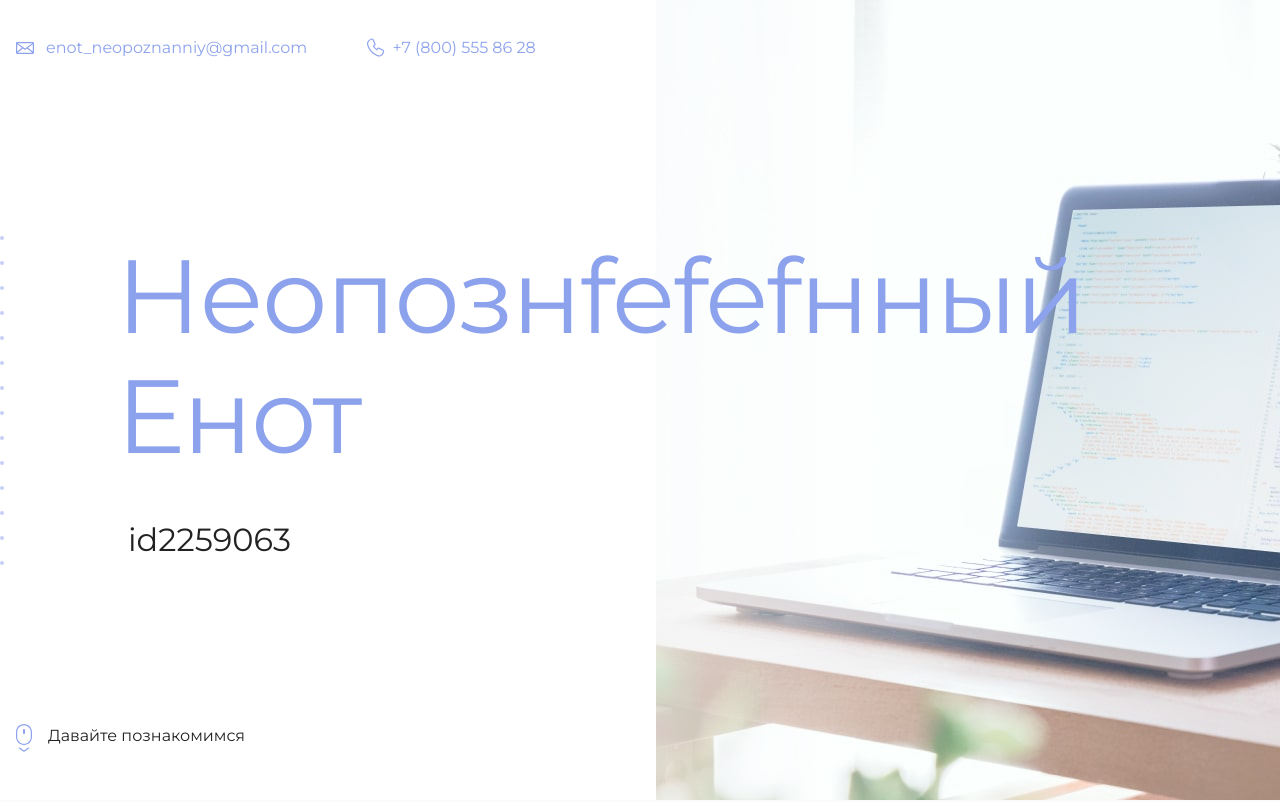
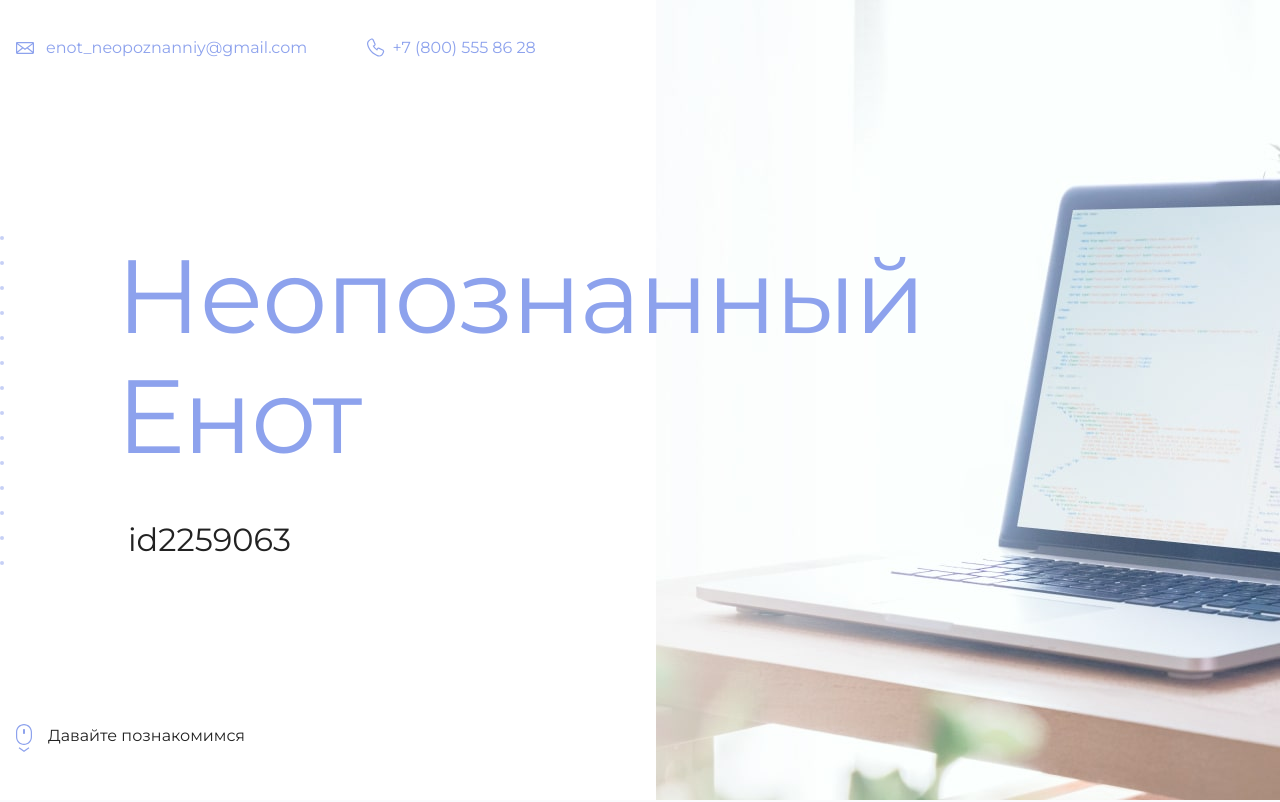
Before and after one commit to do6roetyro/dobroeytro, a plain HTML site: page index.html in a window 1280 px wide. Shown: the top 802 px of the page. Drawn offline with Linux system fonts and the light colour scheme.

Commit message:
Update index.html

```diff
--- a/index.html
+++ b/index.html
@@ -18,7 +18,7 @@
     <main>
       <section class="hero-image">
         <div class="container">
-          <h1 class="heading">Неопознfefefнный Енот</h1>
+          <h1 class="heading">Неопознанный Енот</h1>
           <p>id2259063</p>
         </div>
       </section>
```
